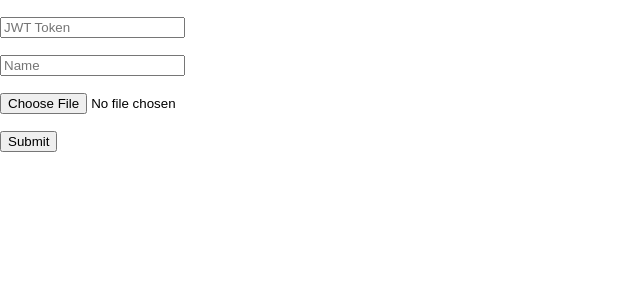
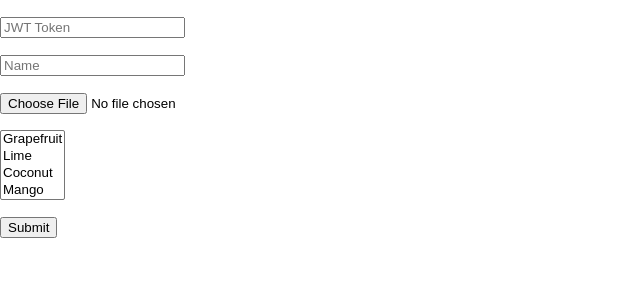
Before and after one commit to janak29292/react_test_app, a React (Create React App) app: page / in a window 1280 px wide. Shown: the top 300 px of the page, without its empty margins (0-640 px from the left). Built offline with nearby package versions, Linux system fonts and the light colour scheme.

Commit message:
input list

```diff
--- a/src/App.js
+++ b/src/App.js
@@ -8,6 +8,7 @@ class App extends Component {
     name: '',
     image: null,
     token: '',
+    value: []
   };
 
   handleChange = (e) => {
@@ -15,6 +16,12 @@ class App extends Component {
       [e.target.id]: e.target.value
     })
   };
+
+  handleSelectChange = (e) => {
+    this.setState({
+      [e.target.id]: Array.from(e.target.selectedOptions, (item) => item.value)
+    });
+  }
 
   handleImageChange = (e) => {
     this.setState({
@@ -56,6 +63,14 @@ class App extends Component {
                    id="image"
                    accept="image/png, image/jpeg"  onChange={this.handleImageChange} required/>
           </p>
+          <p>
+            <select multiple={true} id='value' value={this.state.value} onChange={this.handleSelectChange}>
+              <option value="grapefruit">Grapefruit</option>
+              <option value="lime">Lime</option>
+              <option value="coconut">Coconut</option>
+              <option value="mango">Mango</option>
+            </select>
+          </p>
           <input type="submit"/>
         </form>
       </div>
```
